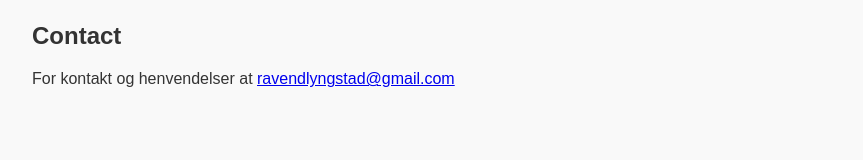
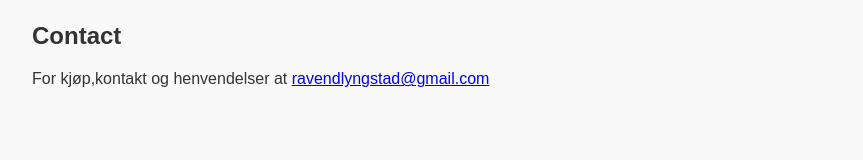
Before and after one commit to dLyngstad/ravendlyngstad, a plain HTML site: page index.html in a window 1280 px wide. Shown: the part 923-1083 px from the top of the page, without its empty margins (208-1071 px from the left). Drawn offline with Linux system fonts and the light colour scheme.

Commit message:
Update index.html

```diff
--- a/index.html
+++ b/index.html
@@ -76,7 +76,7 @@
 
   <section id="contact">
     <h2>Contact</h2>
-    <p> For kontakt og henvendelser at <a href="mailto:ravendlyngstad.com">ravendlyngstad@gmail.com</a></p>
+    <p> For kjøp,kontakt og henvendelser at <a href="mailto:ravendlyngstad.com">ravendlyngstad@gmail.com</a></p>
   </section>
 
   <footer>
```
